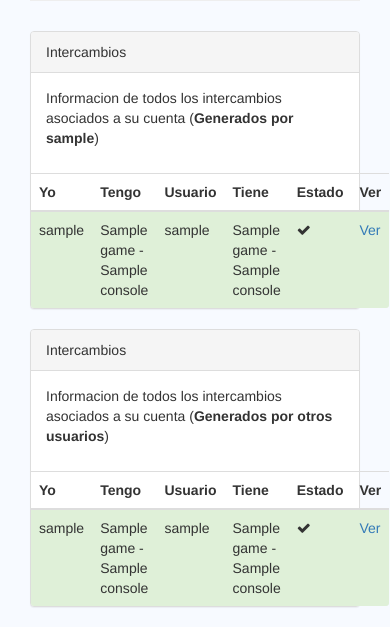
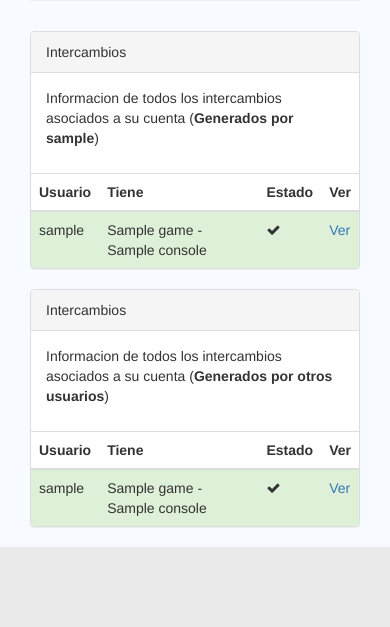
Before and after one commit to kecastro/GameRanks, a Django app: page /user/current/ in a window 390 px wide. Shown: the part 606-1233 px from the top of the page. After the commit the page ends 1153 px from the top, so only its background shows below. Run offline with Django 3.2, Linux system fonts and the light colour scheme; a user stored in the database is signed in; tables that the repository leaves empty hold one stand-in row (values such as "Sample post"); grey boxes marked "Sample" are stand-in pictures; some libraries are stand-ins or nearby versions.

Commit message:
Responsive design fixes

```diff
--- a/games/static/games/css/styles.css
+++ b/games/static/games/css/styles.css
@@ -71,16 +71,10 @@
 }
 
 
-/* A the table won't take the whole width of the jumbotron */
-.table-in-jumbo{
-    padding-left: 50px;
-    padding-right: 50px;
-    text-align: center;
-}
 
 /* Adjustment to the multiple select provided by the Chosen Plugin */
 .custom-multi-select{
-    width: 75%;
+    width: 600px;
 
 }
 
@@ -106,3 +100,44 @@
         float:none;
     }
 }
+
+
+/* Hide column if device is too small */
+@media (max-width: 1000px){
+   .right-nav{
+        float: left;
+    }
+}
+
+/* Multiselect responsive */
+@media (min-width: 1200px) and (max-width: 1800px) {
+    .custom-multi-select{
+    width: 400px;
+    }
+}
+
+@media (min-width: 600px) and (max-width: 1200px) {
+    .custom-multi-select{
+    width: 250px;
+    }
+}
+
+
+@media (max-width: 600px) {
+    .custom-multi-select{
+    width: 150px;
+    }
+}
+
+/* Hide column if device is too small */
+@media (max-width: 375px){
+   .mobile-table{
+        display: none;
+    }
+}
+
+@media (max-width: 500px){
+   .mobile-table-big{
+        display: none;
+    }
+}
--- a/games/templates/games/all_games.html
+++ b/games/templates/games/all_games.html
@@ -32,7 +32,7 @@
               <tr>
                 <th>Juego</th>
                 <th>Consola</th>
-                <th>Lanzamiento</th>
+                <th class="mobile-table">Lanzamiento</th>
                 <th style="text-align: center">Likes</th>
               </tr>
               </thead>
@@ -41,7 +41,7 @@
               <tr>
                 <td><a href="{% url 'games:game_view' game.id %}">{{ game.name }}</a></td>
                 <td>{{ game.console.name }}</td>
-                <td>{{ game.year }}</td>
+                <td class="mobile-table">{{ game.year }}</td>
                 <td style="text-align: center">{{ game.votes }}</td>
               </tr>
               {% endfor %}
--- a/games/templates/games/base.html
+++ b/games/templates/games/base.html
@@ -4,6 +4,9 @@
     {% load staticfiles %}
     <head>
         <title>{% block title %}Game Ranks{% endblock %}</title>
+
+        <meta charset="UTF-8"/>
+        <meta name="viewport" content="width=device-width, initial-scale=1.0">
 
         <link rel="shortcut icon" href="{% static "games/img/favicon.png" %}">
         <link rel="stylesheet" href="https://maxcdn.bootstrapcdn.com/bootstrap/3.3.7/css/bootstrap.min.css">
--- a/games/templates/games/detail_exchange.html
+++ b/games/templates/games/detail_exchange.html
@@ -54,7 +54,7 @@
             {% if request.user.id == exchange.guest.user.id %}
                 {% if  exchange.exchange_state == 0 %}
                     <div class="col-md-6">
-                        <form method="post">
+                        <form style="padding-bottom: 10px" method="post">
                          {% csrf_token %}
                             <input type="hidden" name="state" value="1">
                             <button type="submit" class="btn btn-success"><i class="fa fa-check" aria-hidden="true"></i></button>
--- a/games/templates/games/index.html
+++ b/games/templates/games/index.html
@@ -14,7 +14,6 @@
               <tr>
                 <th>Juego</th>
                 <th>Consola</th>
-                <th>Año</th>
                 <th style="text-align: center">Likes</th>
               </tr>
               </thead>
@@ -23,7 +22,6 @@
               <tr>
                 <td>{{ game.name }}</td>
                 <td>{{ game.console.name }}</td>
-                <td>{{ game.year }}</td>
                 <td style="text-align: center">{{ game.votes }}</td>
               </tr>
               </tbody>
--- a/games/templates/games/me.html
+++ b/games/templates/games/me.html
@@ -43,8 +43,8 @@
                     <table class="table">
                         <thead>
                         <tr>
-                            <th>Yo</th>
-                            <th>Tengo</th>
+                            <th class="mobile-table-big">Yo</th>
+                            <th class="mobile-table-big">Tengo</th>
                             <th>Usuario</th>
                             <th>Tiene</th>
                             <th>Estado</th>
@@ -55,8 +55,8 @@
                             <tbody>
                             {% if x.exchange_state == 0 %}
                                 <tr class="warning">
-                                    <td>{{ x.creator }}</td>
-                                    <td>{{ x.game_creator }}</td>
+                                    <td class="mobile-table-big">{{ x.creator }}</td>
+                                    <td class="mobile-table-big">{{ x.game_creator }}</td>
                                     <td>{{ x.guest }}</td>
                                     <td>{{ x.game_guest }}</td>
                                     <td><i class="fa fa-hourglass-half" aria-hidden="true"></i></td>
@@ -64,8 +64,8 @@
                                 </tr>
                             {% elif x.exchange_state == 1 %}
                                 <tr class="success">
-                                    <td>{{ x.creator }}</td>
-                                    <td>{{ x.game_creator }}</td>
+                                    <td class="mobile-table-big">{{ x.creator }}</td>
+                                    <td class="mobile-table-big">{{ x.game_creator }}</td>
                                     <td>{{ x.guest }}</td>
                                     <td>{{ x.game_guest }}</td>
                                     <td><i class="fa fa-check"></i></td>
@@ -73,8 +73,8 @@
                                 </tr>
                             {% else %}
                                 <tr class="danger">
-                                    <td>{{ x.creator }}</td>
-                                    <td>{{ x.game_creator }}</td>
+                                    <td class="mobile-table-big">{{ x.creator }}</td>
+                                    <td class="mobile-table-big">{{ x.game_creator }}</td>
                                     <td>{{ x.guest }}</td>
                                     <td>{{ x.game_guest }}</td>
                                     <td><i class="fa fa-times" aria-hidden="true"></i></td>
@@ -97,8 +97,8 @@
                     <table class="table">
                         <thead>
                         <tr>
-                            <th>Yo</th>
-                            <th>Tengo</th>
+                            <th class="mobile-table-big">Yo</th>
+                            <th class="mobile-table-big">Tengo</th>
                             <th>Usuario</th>
                             <th>Tiene</th>
                             <th>Estado</th>
@@ -111,8 +111,8 @@
                                 <tr class="warning">
                                     <td>{{ x.guest }}</td>
                                     <td>{{ x.game_guest }}</td>
-                                    <td>{{ x.creator }}</td>
-                                    <td>{{ x.game_creator }}</td>
+                                    <td class="mobile-table-big">{{ x.creator }}</td>
+                                    <td class="mobile-table-big">{{ x.game_creator }}</td>
                                     <td><i class="fa fa-hourglass-half" aria-hidden="true"></i></td>
                                     <td><a href="{% url 'games:exchange_view' x.id %}"> Ver</a></td>
                                 </tr>
@@ -120,8 +120,8 @@
                                 <tr class="success">
                                     <td>{{ x.guest }}</td>
                                     <td>{{ x.game_guest }}</td>
-                                    <td>{{ x.creator }}</td>
-                                    <td>{{ x.game_creator }}</td>
+                                    <td class="mobile-table-big">{{ x.creator }}</td>
+                                    <td class="mobile-table-big">{{ x.game_creator }}</td>
                                     <td><i class="fa fa-check" aria-hidden="true"></i></td>
                                     <td><a href="{% url 'games:exchange_view' x.id %}"> Ver</a></td>
                                 </tr>
@@ -129,8 +129,8 @@
                                 <tr class="danger">
                                     <td>{{ x.guest }}</td>
                                     <td>{{ x.game_guest }}</td>
-                                    <td>{{ x.creator }}</td>
-                                    <td>{{ x.game_creator }}</td>
+                                    <td class="mobile-table-big">{{ x.creator }}</td>
+                                    <td class="mobile-table-big">{{ x.game_creator }}</td>
                                     <td><i class="fa fa-times" aria-hidden="true"></i></td>
                                     <td><a href="{% url 'games:exchange_view' x.id %}"> Ver</a></td>
                                 </tr>
```
Also changed, not shown: games/templates/games/exchange.html (+6 -6 lines).
